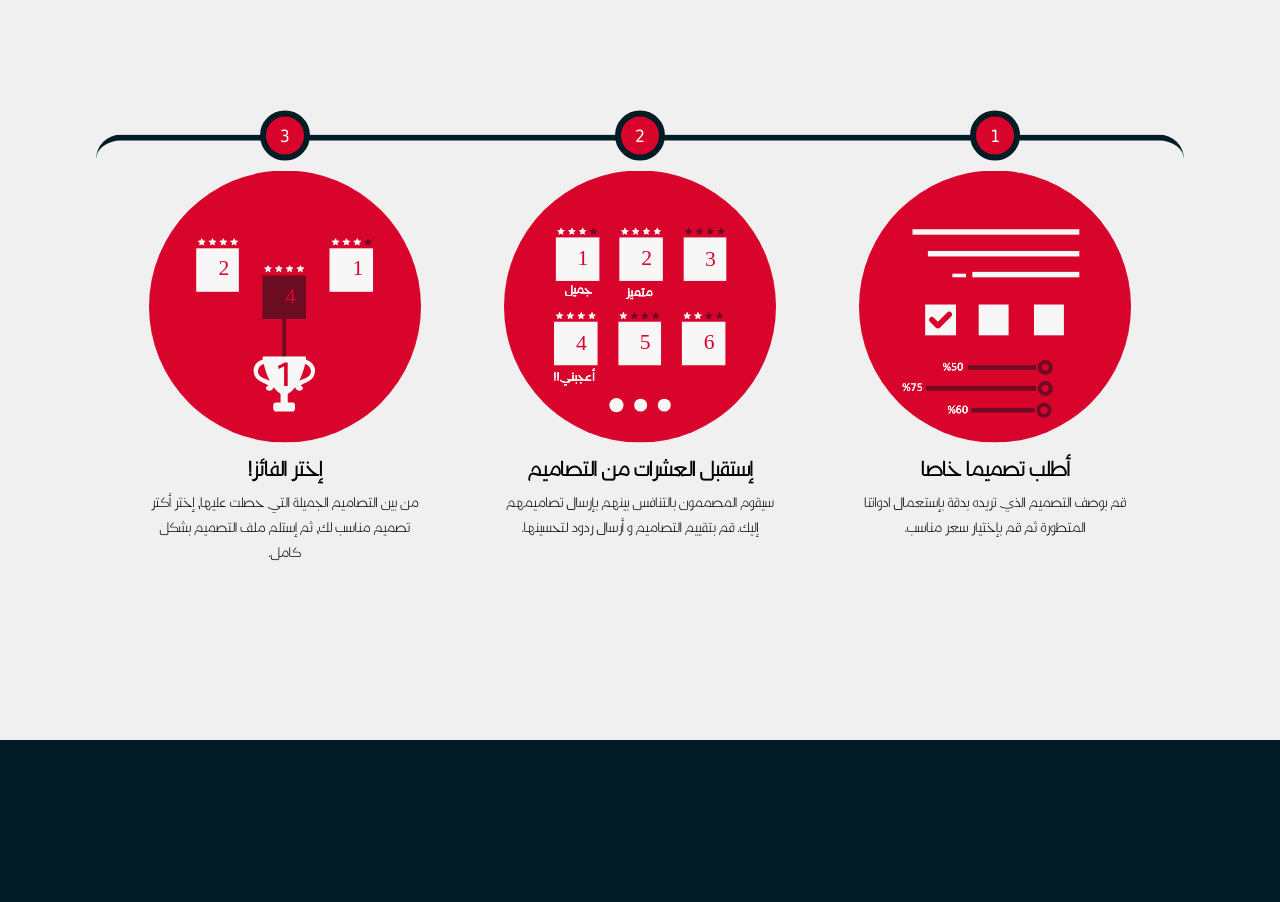
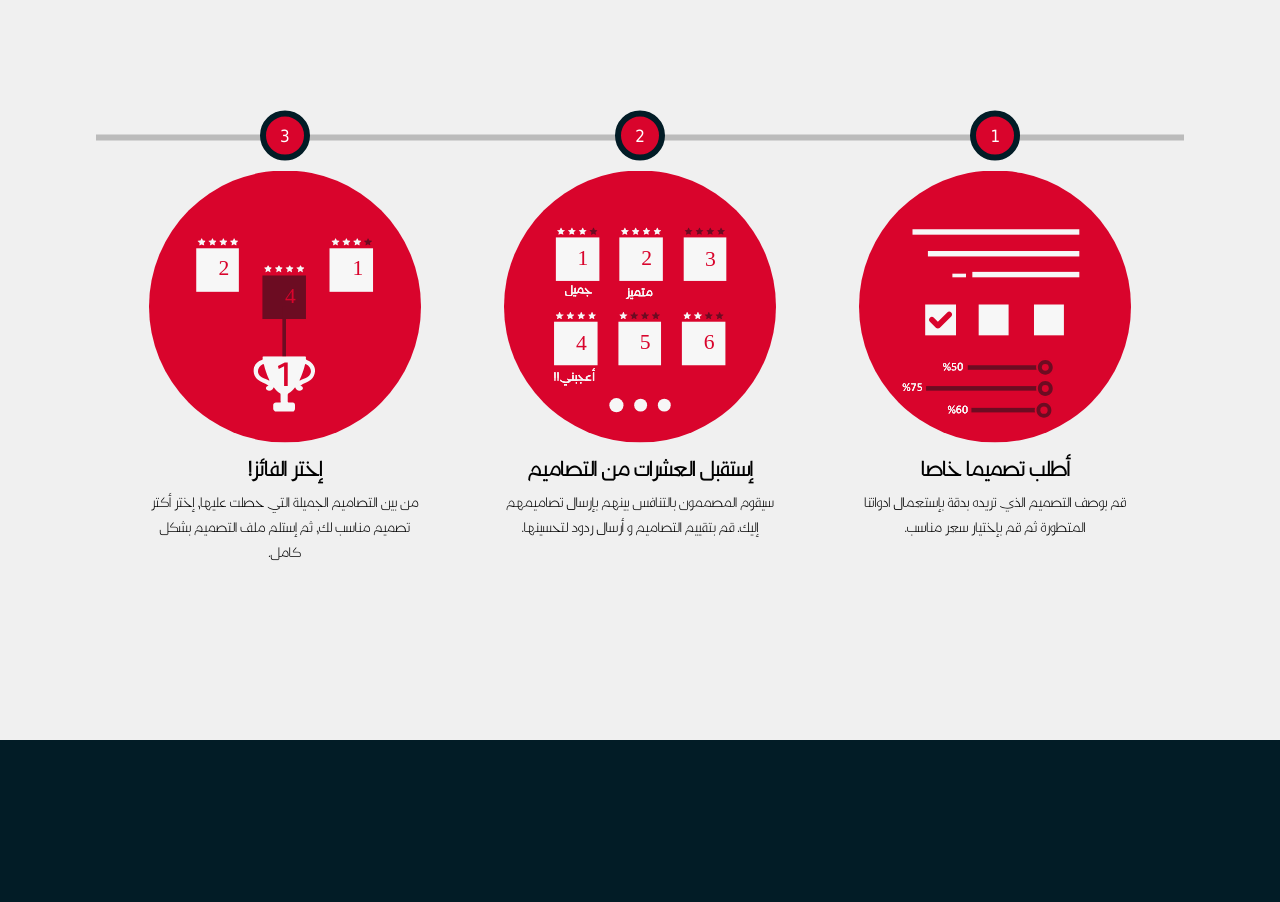
Before and after one commit to Marouanefajat/TasmimPlus, a plain HTML site: page index.html in a window 1280 px wide. Shown: the part 860-1762 px from the top of the page. Drawn offline with Linux system fonts and the light colour scheme.

Commit message:
Update welcome.css

```diff
--- a/css/welcome.css
+++ b/css/welcome.css
@@ -179,11 +179,11 @@ header{
 	right: 50%;
 	transform: translate(50%,-50%);
 	width: 85%;
-	border-top: 6px solid #021C26;
+	border-top: 6px solid #bbbbbb;
 	padding-top: 30px;
 	height: 375px;
 	min-width: 986px;
-    border-radius: 25px;
+    border-radius: 0px;
 }
 .how_to_step{
 	width: 25%;
```
